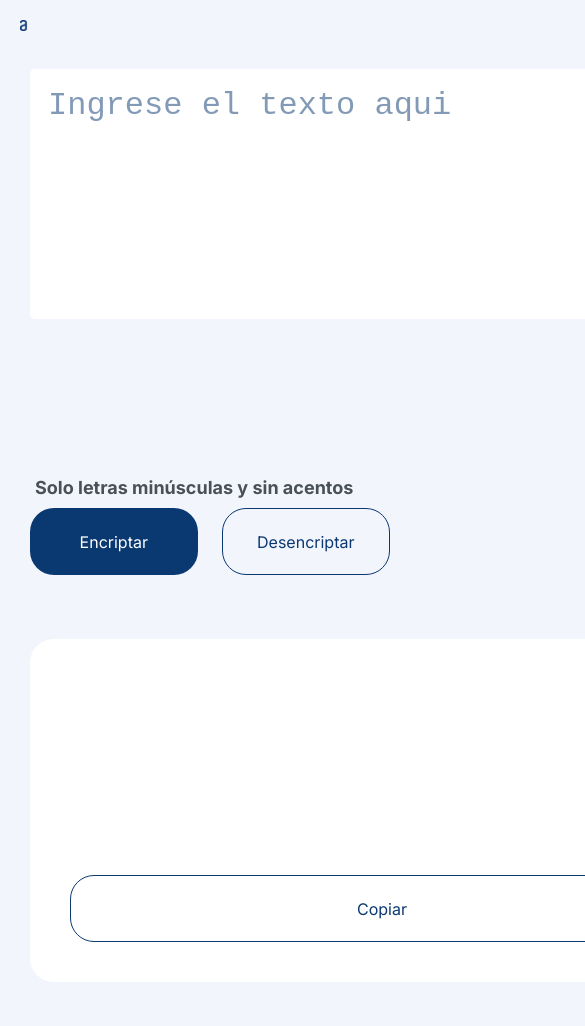
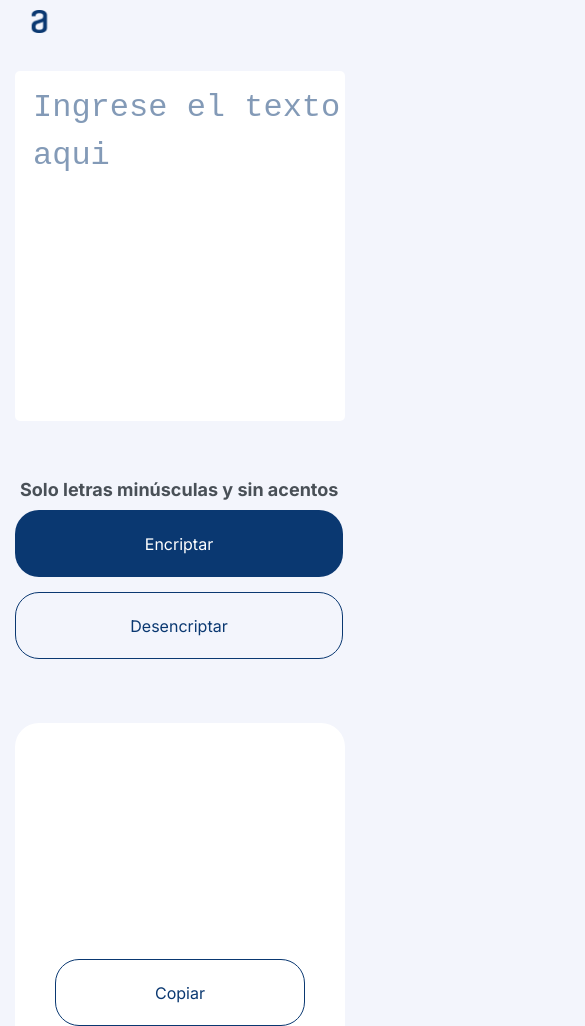
Before and after one commit to MysteriusEnergy/Encriptador, a plain HTML site: page index.html in a window 390 px wide. Shown: the top 1026 px of the page, 585 px wide, since content can reach past the window. Before the commit the page ends 942 px from the top, so only its background shows below. Drawn offline with Linux system fonts and the light colour scheme.

Commit message:
configurando media query

```diff
--- a/css/style.css
+++ b/css/style.css
@@ -197,6 +197,7 @@ p {
 /* 1440 x 720 resolucion desktop */
 /* 768 x 1132 resolucion tablet */
 /* 375 x 1715 resolucion celular*/
+/* 430 x 932  resolucion iphone 14 pro max*/
 
 
 @media (max-width: 768px ){
@@ -204,12 +205,12 @@ p {
 
     main {
         flex-direction: column;
-        margin-left: 30px;
+        margin-left: 20px;
     }
 
     .text-area {
         height: 250px;
-        width: 688px;
+        width: 666px;
     }
 
     .mensaje {
@@ -220,8 +221,8 @@ p {
     margin-left: 0;
     }
 
-    p {
-        display: none;
+    .botones {
+        gap: 15px;
     }
 
     .btn-copiar {
@@ -231,6 +232,52 @@ p {
         margin-left: 40px;
     }
 
+    p {
+        display: none;
+    }
+
+
+}
+
+@media (max-width: 431px) {
+
+    .logo {
+        width: 15%;
+
+    }
+
+    main {
+        margin-left: 15px;
+
+    }
+
+    .text-area {
+        width: 330px;
+        height: 350px;
+
+    }
+
+    .mensaje {
+        width: 330px;
+        height: 590px;
+
+    }
+
+    .botones {
+        display: flex;
+        flex-direction: column;
+
+    }
+
+    h6 {
+        margin-top: -100px;
+    }
+
+    .btn-copiar {
+    width: 250px;
+    height: 67px;
+
+    }
 }
 
 @media (max-width: 376px ) {
@@ -246,17 +293,19 @@ p {
     }
 
     .text-area {
-        height: 500px;
+        height: 600px;
+        width: 343px;
     }
 
     .mensaje {
-        width: 300px;
+        width: 343px;
         height: 595px;
     }
 
     .botones {
         display: flex;
         flex-direction: column;
+        gap: 20px;
     }
 
     .btn-copiar {
```
